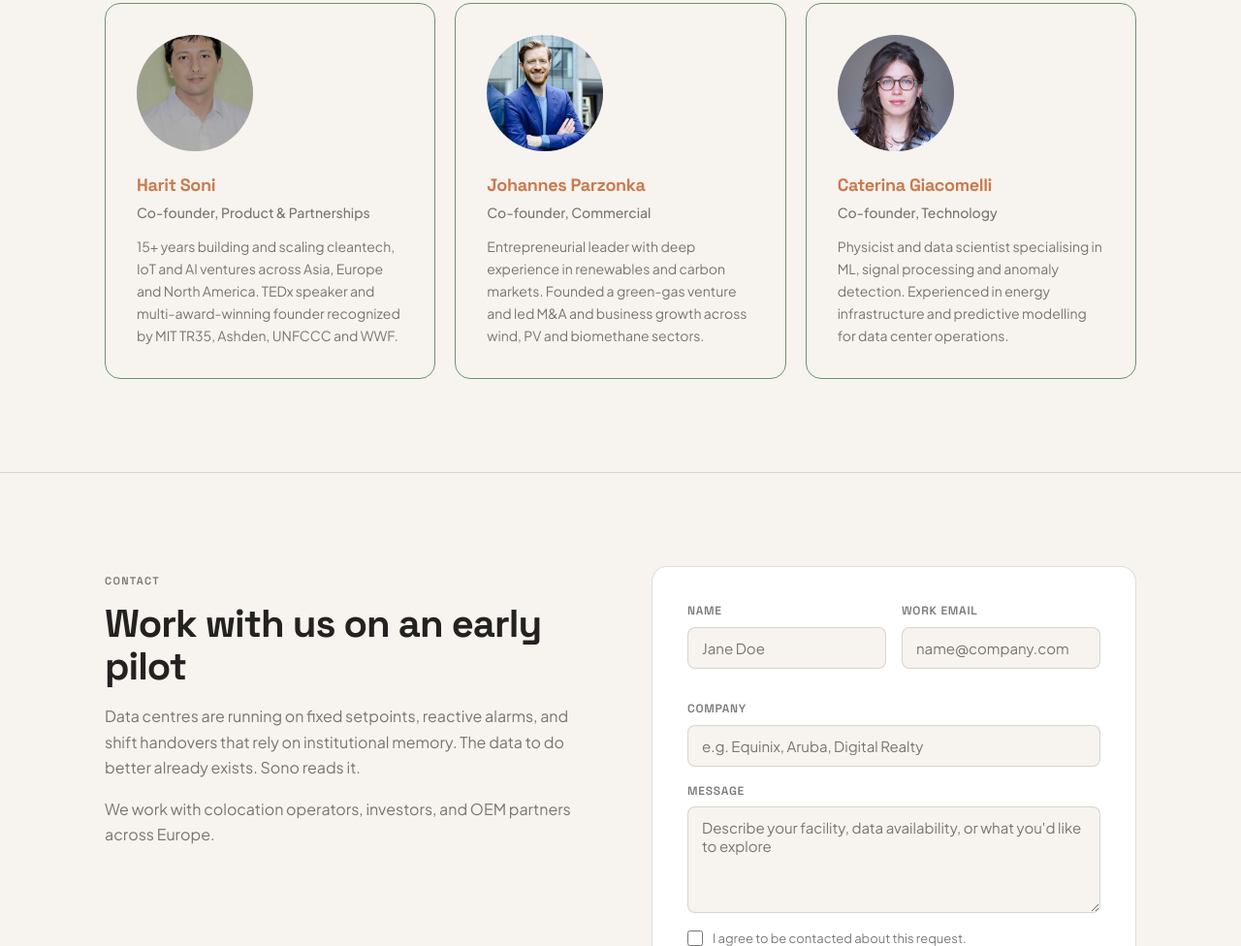
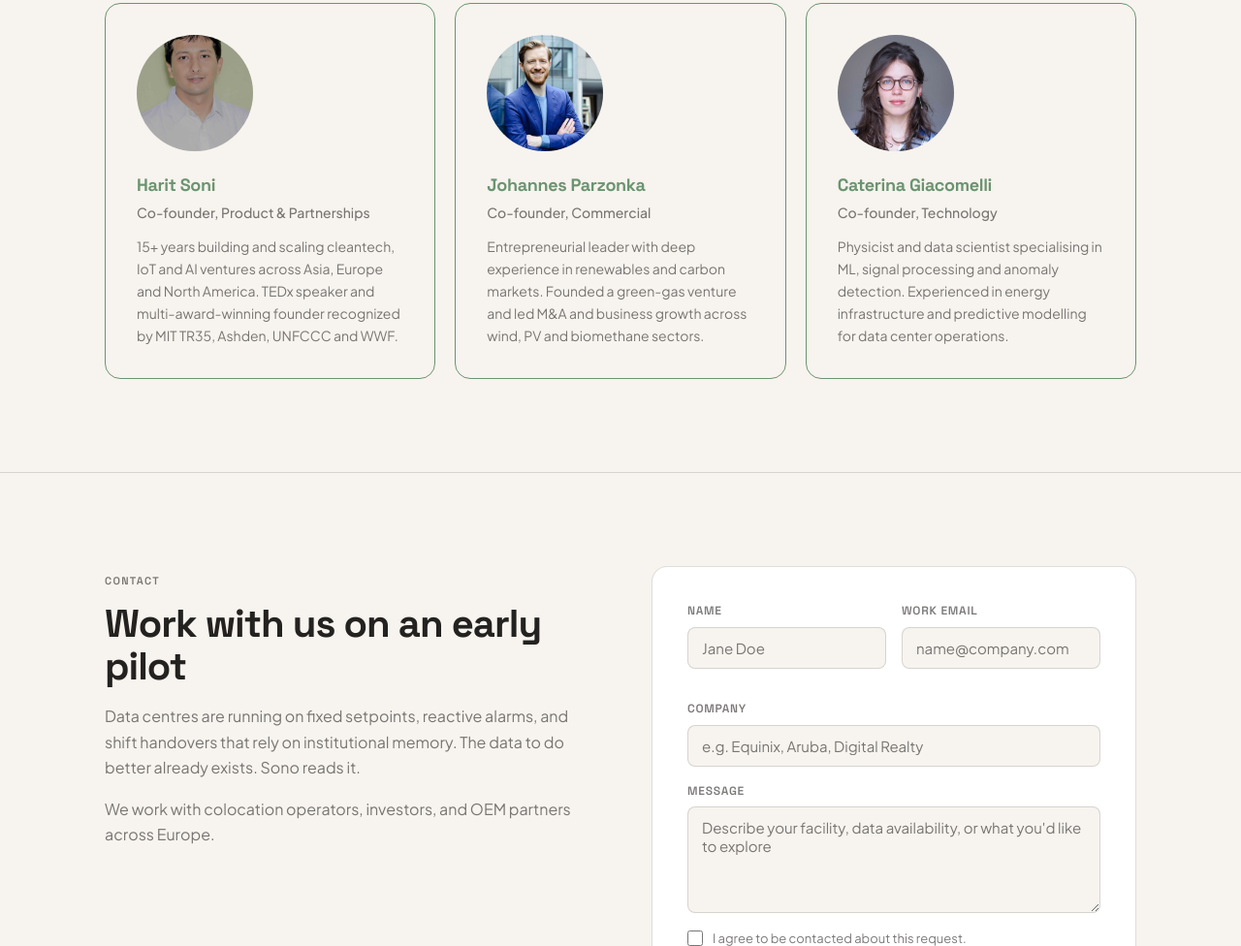
Before and after one commit to cattr91/sono-website, a plain HTML site: page index.html in a window 1280 px wide. Shown: the part 4139-5115 px from the top of the page at 97% size. Drawn offline with Linux system fonts and the light colour scheme.

Commit message:
Change team name link colour from terracotta to sage

```diff
--- a/index.html
+++ b/index.html
@@ -401,8 +401,8 @@
     }
     .team-card p { font-size: 14px; color: var(--ink-60); line-height: 1.65; }
     .team-card a { text-decoration: none; }
-    .team-card a h3 { transition: color 0.2s; color: var(--terracotta); }
-    .team-card a:hover h3 { color: var(--terracotta); opacity: 0.8; }
+    .team-card a h3 { transition: color 0.2s; color: var(--sage); }
+    .team-card a:hover h3 { color: var(--sage); opacity: 0.8; }
 
     /* ── Contact ────────────────────────────────────────────── */
     #contact { padding: 96px 0; }
```
